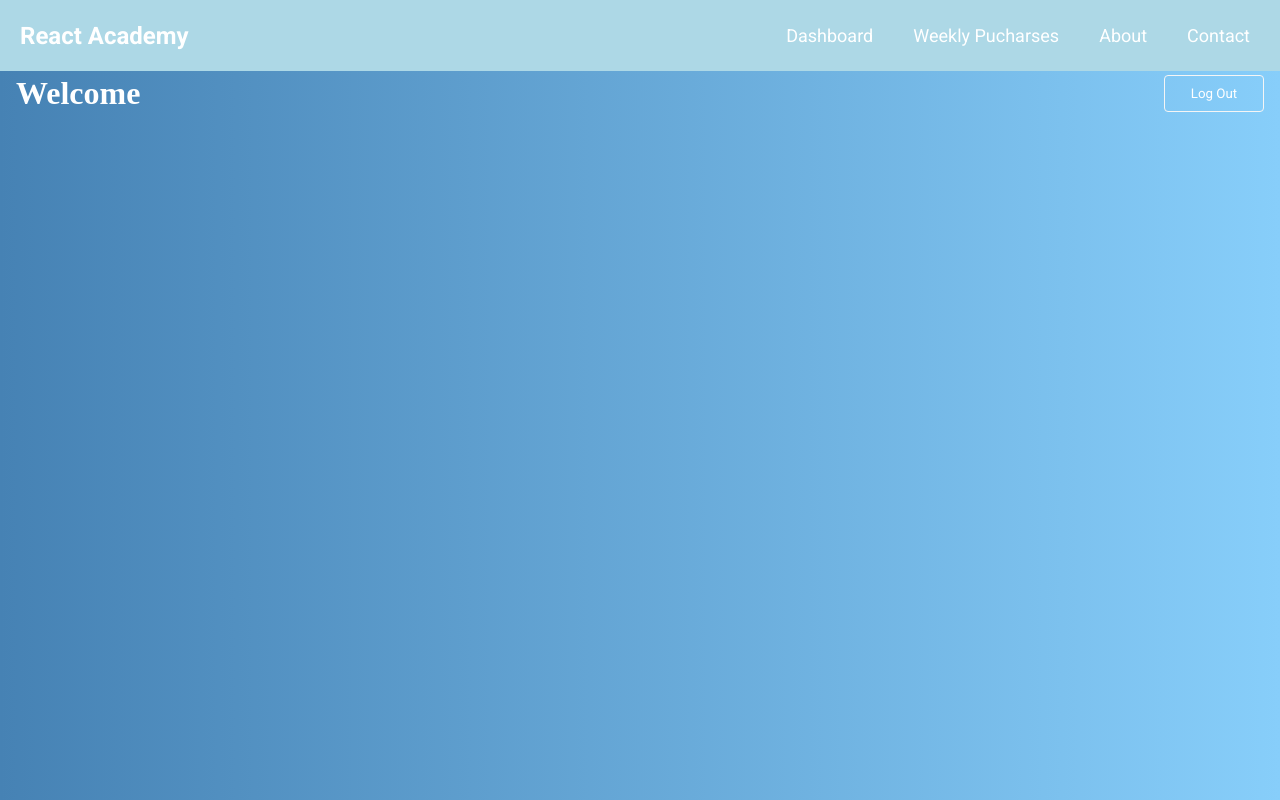
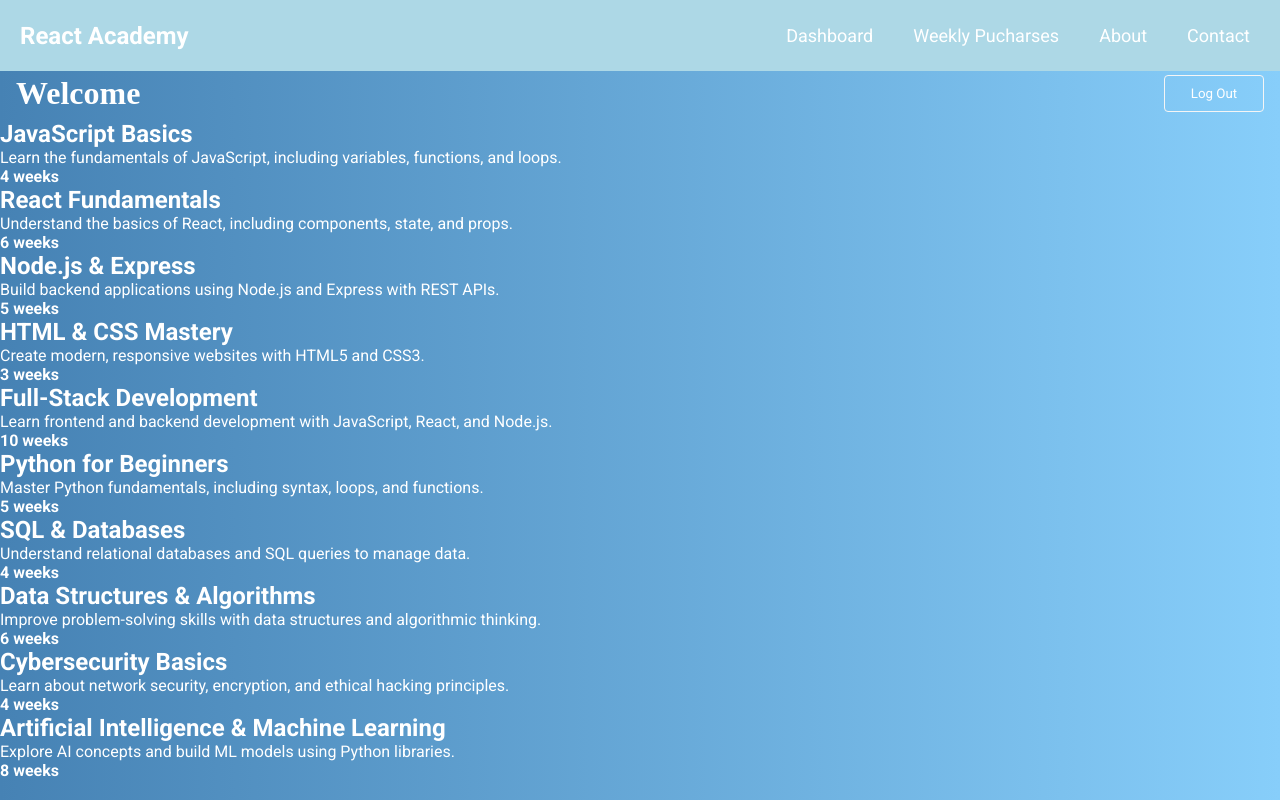
Before and after one commit to Espadv69/Course-2025, a React (Vite) app in the folder Academy-React/: page /dashboard in a window 1280 px wide. Built offline with nearby package versions, Linux system fonts and the light colour scheme; sample sign-in values are in the browser's storage; a web font is replaced by a local one.

Commit message:
Add COURSES mapped

```diff
--- a/Academy-React/src/components/Dashboard.jsx
+++ b/Academy-React/src/components/Dashboard.jsx
@@ -1,5 +1,7 @@
 import { useEffect, useState } from 'react'
 import { useNavigate } from 'react-router-dom'
+
+import { COURSES } from '../data/courses' // API simulated
 
 import '../css/Dashboard.css'
 
@@ -32,6 +34,15 @@ const Dashboard = () => {
           Log Out
         </button>
       </div>
+      <ul className="courses_ul">
+        {COURSES.map((course) => (
+          <li key={course.id} className="courses_li">
+            <h2>{course.name}</h2>
+            <p>{course.description}</p>
+            <strong>{course.duration}</strong>
+          </li>
+        ))}
+      </ul>
     </div>
   )
 }
```
